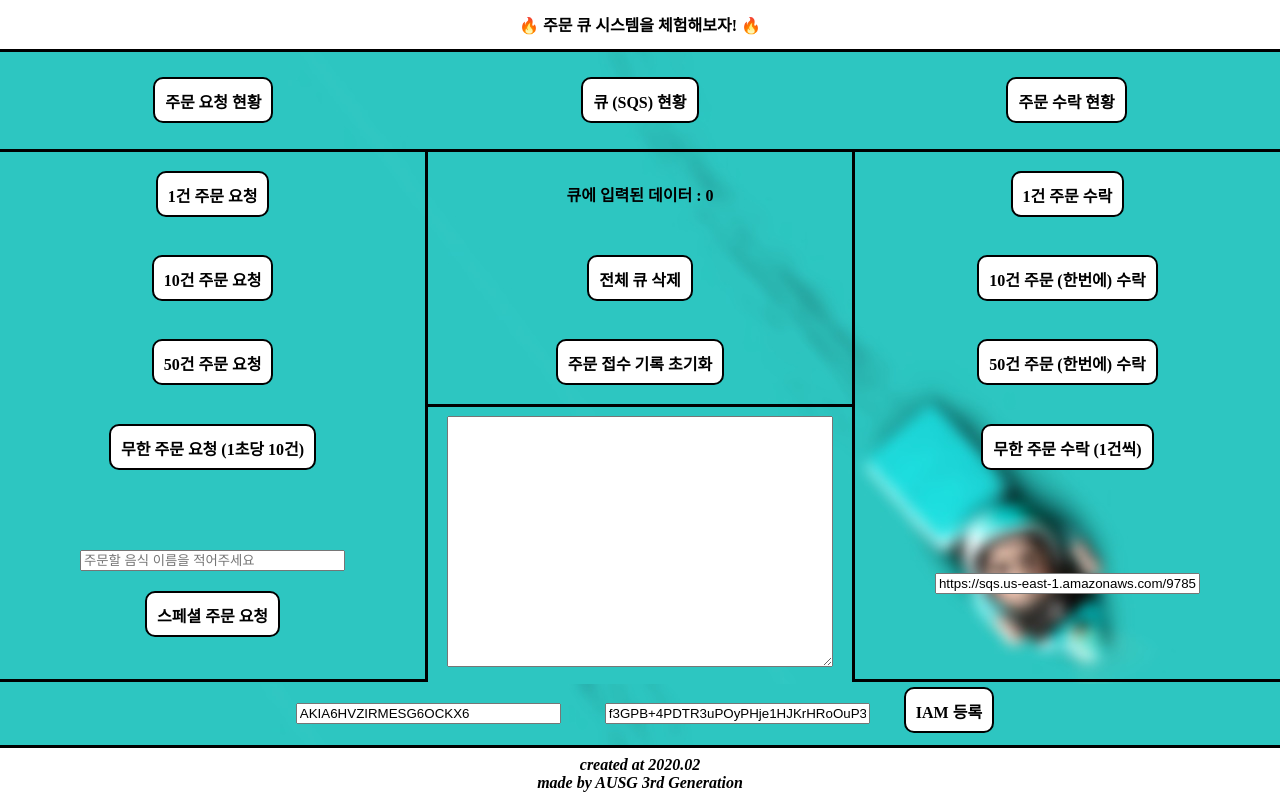
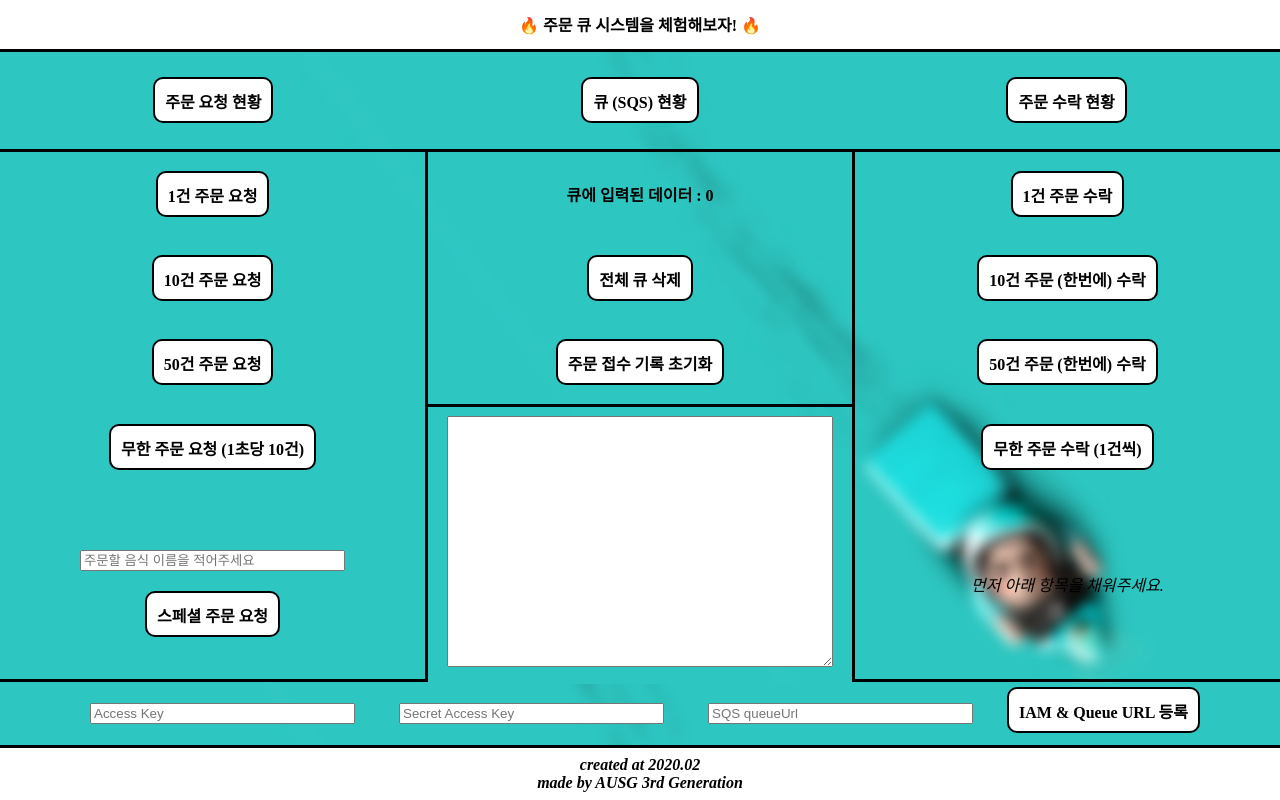
Before and after one commit to roeniss/amazon-sqs-handson-for-non-cs, a website: page views/index.html in a window 1280 px wide. Drawn offline with nearby package versions, Linux system fonts and the light colour scheme; files that its build step writes are made by us from their sources; no server answers; files whose address does not match are found by name.

Commit message:
move element position for consistency

```diff
--- a/views/index.html
+++ b/views/index.html
@@ -4,7 +4,7 @@
     <meta charset="UTF-8" />
     <meta name="viewport" content="width=device-width, initial-scale=1.0" />
     <meta http-equiv="X-UA-Compatible" content="ie=edge" />
-    <link rel="stylesheet" href="./index.css" />
+    <link rel="stylesheet" type="text/css" href="./index.css" />
     <title>🔥 주문 큐 시스템을 체험해보자! 🔥</title>
   </head>
   <body>
@@ -67,14 +67,15 @@
         </td>
         <!-- <td></td> -->
         <td class="border-left border-bottom">
-          <input class="special-order" type="text" size="30" placeholder="SQS queueUrl" id="queueUrl" value="https://sqs.us-east-1.amazonaws.com/978567334665/myQueue.fifo" />
+          <i style="font-weight: normal;">먼저 아래 항목을 채워주세요.</i>
         </td>
       </tr>
       <tr>
         <td colspan="3" class="iamTab border-bottom">
-          <input class="special-order" type="text" size="30" placeholder="Access Key" id="accessKey" value="AKIA6HVZIRMESG6OCKX6" />
-          <input class="special-order" type="text" size="30" placeholder="Secret Access Key" id="secretAccessKey" value="f3GPB+4PDTR3uPOyPHje1HJKrHRoOuP356NxNjS3" />
-          <div class="btn clickable" id="registerIAM">IAM 등록</div>
+          <input class="special-order" type="text" size="30" placeholder="Access Key" id="accessKey" value="" />
+          <input class="special-order" type="text" size="30" placeholder="Secret Access Key" id="secretAccessKey" value="" />
+          <input class="special-order" type="text" size="30" placeholder="SQS queueUrl" id="queueUrl" value="" />
+          <div class="btn clickable" id="registerIAM">IAM & Queue URL 등록</div>
         </td>
       </tr>
       <tr>
```
